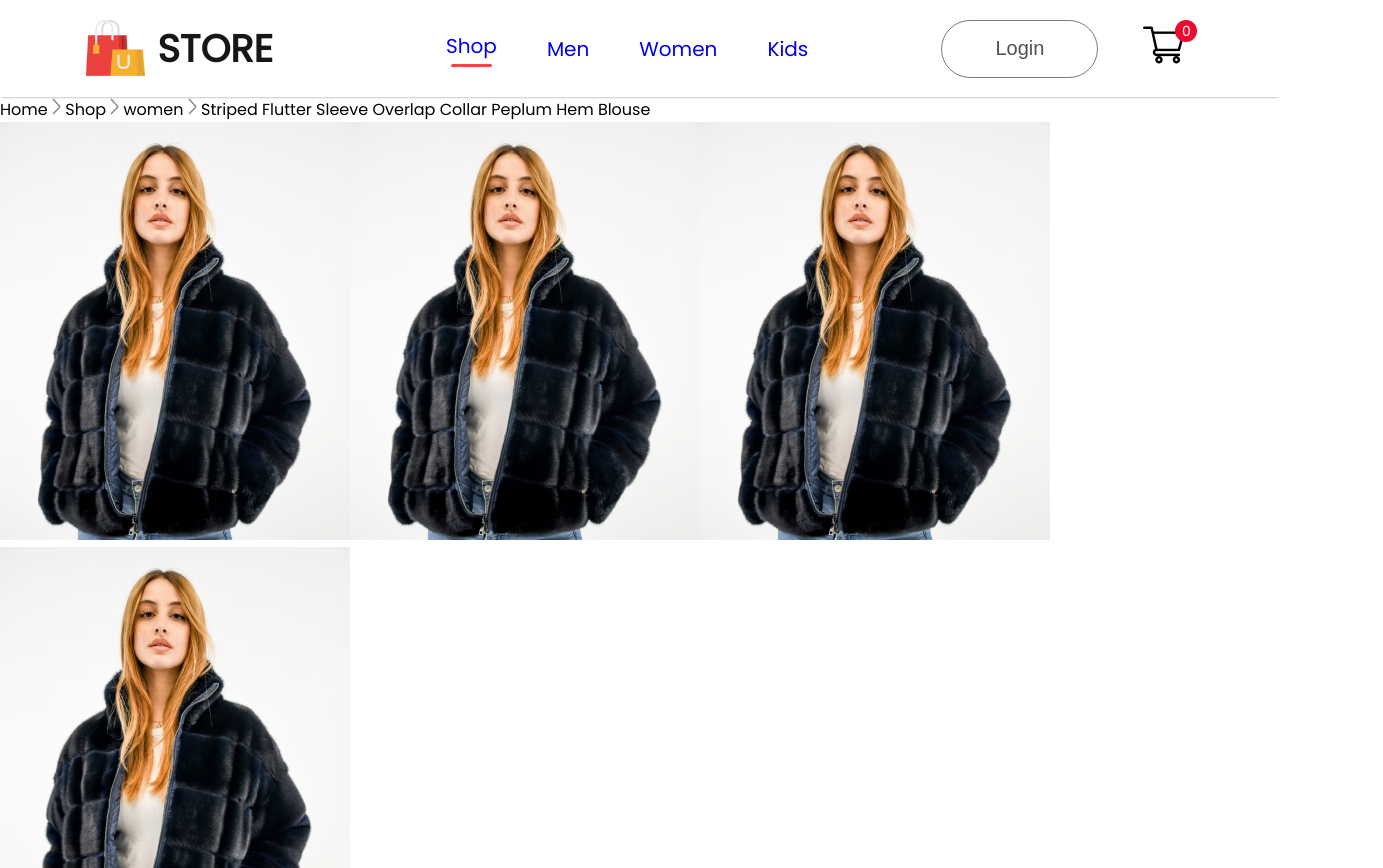
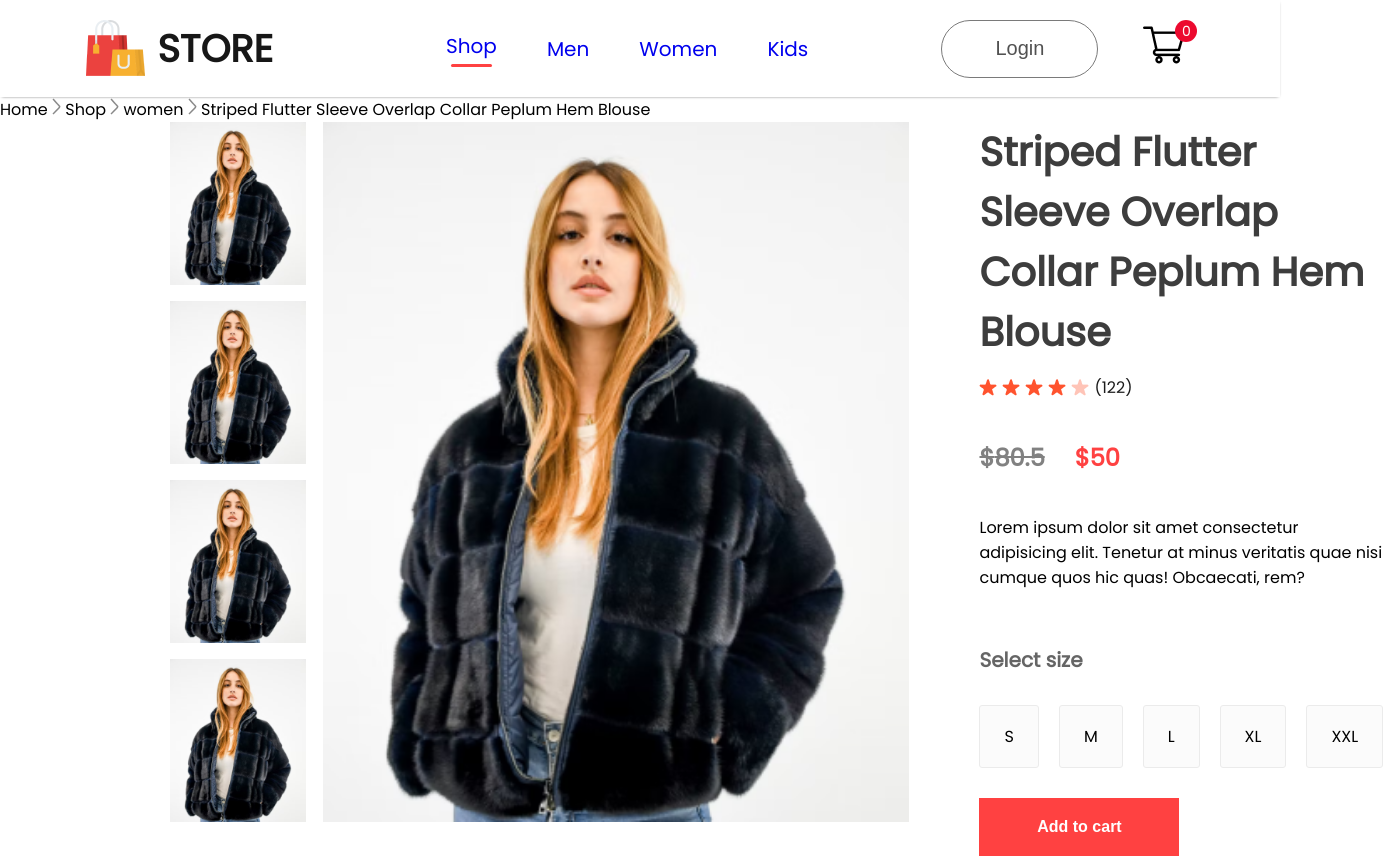
Before and after one commit to AnastasiiaYurchenko/online-store, a React (Create React App) app: page /online-store/product/1 in a window 1280 px wide. Shown: the top 868 px of the page, 1383 px wide, since content can reach past the window. Built offline with nearby package versions, Linux system fonts and the light colour scheme.

Commit message:
add styles for ProductDisplay

```diff
--- a/src/components/ProductDisplay/ProductDisplay.css
+++ b/src/components/ProductDisplay/ProductDisplay.css
@@ -0,0 +1,104 @@
+.productdisplay{
+   display: flex;
+   margin: 0px 170px;
+}
+
+.productdisplay-left{
+    display: flex;
+    gap: 17px;
+}
+
+.productdisplay-img-list{
+    display: flex;
+    flex-direction: column;
+    gap: 16px;
+}
+
+.productdisplay-img-list img{
+    height: 163px;
+}
+
+.productdisplay-main-img{
+    width: 586px;
+    height: 700px;
+}
+
+.productdisplay-right{
+    margin: 0px 70px;
+    display: flex;
+    flex-direction: column;
+}
+
+.productdisplay-right h1{
+    color: #3d3d3d;
+    font-size: 40px;
+    font-weight: 700;
+}
+
+.productdisplay-right-stars{
+    display: flex;
+    align-items: center;
+    margin-top: 13px;
+    gap: 5px;
+    color: #1c1c1c;
+    font-size: 16px;
+}
+
+.productdisplay-right-prices{
+    display: flex;
+    margin: 40px 0px;
+    gap: 30px;
+    font-size: 24px;
+    font-weight: 700;
+}
+
+.productdisplay-right-prices-old{
+    color: #818181;
+    text-decoration: line-through;
+}
+
+.productdisplay-right-prices-new{
+    color: #ff4141;
+}
+
+.productdisplay-right-size h1{
+    margin-top: 55px;
+    color: #656565;
+    font-size: 20px;
+    font-weight: 600;
+}
+
+.productdisplay-right-sizes{
+    display: flex;
+    margin: 30px 0px;
+    gap: 20px;
+}
+
+.productdisplay-right-sizes div{
+    padding: 18px 24px;
+    background: #fbfbfb;
+    border: 1px solid #ebebeb;
+    border-radius: 3px;
+    cursor: pointer;
+}
+
+.productdisplay-right button{
+    padding: 20px 40px;
+    width: 200px;
+    font-size: 16px;
+    font-weight: 600;
+    color: #fff;
+    background: #ff4141;
+    margin-bottom: 40px;
+    border: none;
+    outline: none;
+    cursor: pointer;
+}
+
+.productdisplay-right-category{
+    margin-top: 10px;
+}
+
+.productdisplay-right-category span{
+    font-weight: 600;
+}
--- a/src/components/ProductDisplay/ProductDisplay.jsx
+++ b/src/components/ProductDisplay/ProductDisplay.jsx
@@ -20,7 +20,7 @@
           </div>
           <div className="productdisplay-right">
               <h1>{product.name}</h1>
-              <div className="productdisplay-right-star">
+              <div className="productdisplay-right-stars">
                   <img src={star_icon} alt="Star" />
                   <img src={star_icon} alt="Star" />
                   <img src={star_icon} alt="Star" />
```
